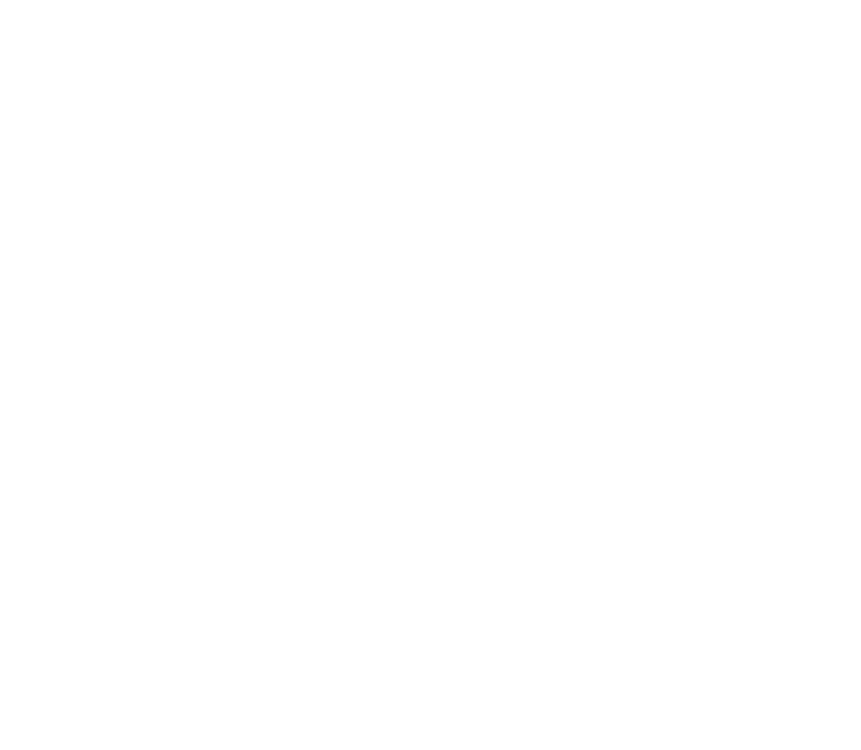
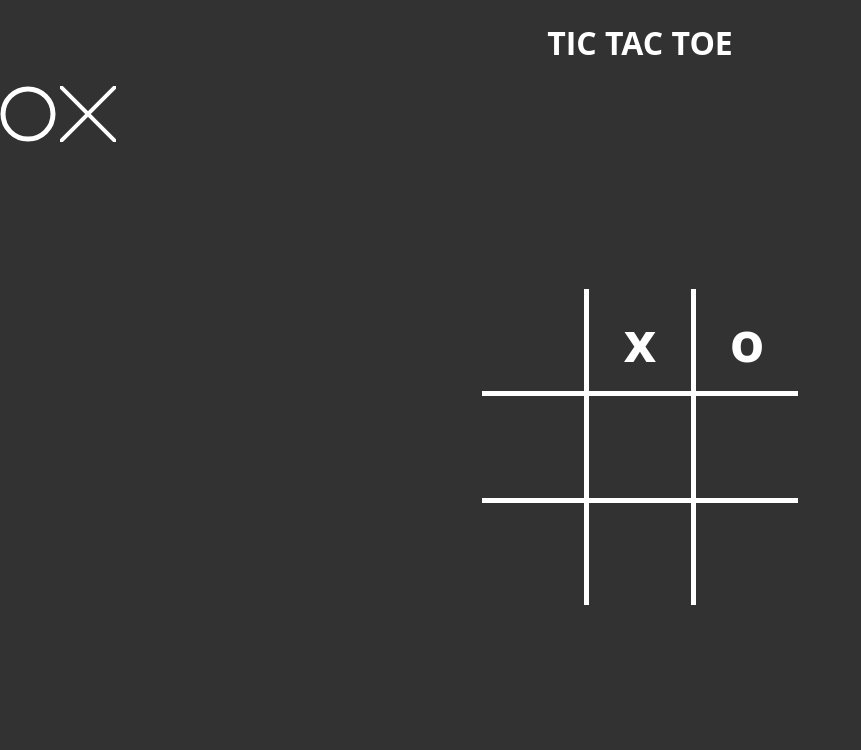
Before and after one commit to DanielSchn/tic_tac_toe, a plain HTML site: page index.html in a window 1280 px wide. Shown: the whole page, without its empty margins (0-861 px from the left). Drawn offline with Linux system fonts and the light colour scheme.

Commit message:
first style - no function

```diff
--- a/index.html
+++ b/index.html
@@ -6,7 +6,34 @@
     <title>Tic Tac Toe</title>
     <link rel="stylesheet" href="style.css">
 </head>
-<body>
+<body onload="init()">
+
+    <h1>TIC TAC TOE</h1>
+
+    <svg xmlns="http://www.w3.org/2000/svg" width="56" height="56" viewBox="0 0 56 56">
+        <!-- Ein animierter Kreis -->
+        <circle cx="28" cy="28" r="25" fill="transparent" stroke="white" stroke-width="5">
+          <animate attributeName="r" from="0" to="25" dur="1s" begin="0s" fill="freeze" />
+          <animate attributeName="stroke-dasharray" from="0 157" to="157 157" dur="1s" begin="0s" fill="freeze" />
+        </circle>
+      </svg>
+
+      <svg xmlns="http://www.w3.org/2000/svg" width="56" height="56" viewBox="0 0 56 56">
+        <line x1="0" y1="0" x2="56" y2="56" stroke="white" stroke-width="4">
+          <animate attributeName="stroke-dasharray" from="0" to="224" dur="4s" begin="0s" fill="freeze" />
+        </line>
+        <line x1="56" y1="0" x2="0" y2="56" stroke="white" stroke-width="4">
+          <animate attributeName="stroke-dasharray" from="0" to="224" dur="4s" begin="0s" fill="freeze" />
+        </line>
+      </svg>
+
+
+
+
+
+
+    <div id="content"></div>
+
 
     <script src="script.js"></script>
 </body>
--- a/script.js
+++ b/script.js
@@ -0,0 +1,65 @@
+let fields = [
+    null,
+    'cross',
+    'circle',
+    null,
+    null,
+    null,
+    null,
+    null,
+    null
+];
+
+
+function init(){
+    render();
+}
+
+
+// function render() {
+//     const content = document.getElementById('content');
+//     const table = document.createElement('table');
+
+//     for (let i = 0; i < 3; i++) {
+//         const row = document.createElement('tr');
+//         for (let j = 0; j < 3; j++) {
+//             const cell = document.createElement('td');
+//             const index = i * 3 + j;
+//             if (fields[index] === 'cross') {
+//                 cell.textContent = 'x';
+//             } else if (fields[index] === 'circle') {
+//                 cell.textContent = 'o';
+//             }
+//             row.appendChild(cell);
+//         }
+//         table.appendChild(row);
+//     }
+
+//     content.innerHTML = '';
+//     content.appendChild(table);
+// }
+
+
+function render() {
+    const content = document.getElementById('content');
+    content.innerHTML = ''; // Leeren des Inhalts des "content" Elements
+
+    let tableHTML = '<table>';
+    for (let i = 0; i < 3; i++) {
+        tableHTML += '<tr>';
+        for (let j = 0; j < 3; j++) {
+            tableHTML += '<td>';
+            const index = i * 3 + j;
+            if (fields[index] === 'cross') {
+                tableHTML += 'x';
+            } else if (fields[index] === 'circle') {
+                tableHTML += 'o';
+            }
+            tableHTML += '</td>';
+        }
+        tableHTML += '</tr>';
+    }
+    tableHTML += '</table>';
+
+    content.innerHTML = tableHTML;
+}
--- a/style.css
+++ b/style.css
@@ -0,0 +1,53 @@
+body {
+    background-color: #323232;
+    font-family: 'Open Sans', sans-serif;
+    margin: 0;
+    color: white;
+}
+
+#content {
+    display: flex;
+    justify-content: center;
+    align-items: center;
+    height: 75vh;
+}
+
+
+h1 {
+    text-align: center;
+}
+
+
+table {
+    border-collapse: collapse;
+  }
+
+
+  table td {
+    border: 5px solid white;
+    height: 100px;
+    width: 100px;
+    text-align: center;
+    font-size: 56px;
+    font-weight: bold;
+  }
+
+
+  table tr:first-child td {
+    border-top: 0;
+  }
+
+
+  table tr td:first-child {
+    border-left: 0;
+  }
+
+
+  table tr:last-child td {
+    border-bottom: 0;
+  }
+
+
+  table tr td:last-child {
+    border-right: 0;
+  }
```
